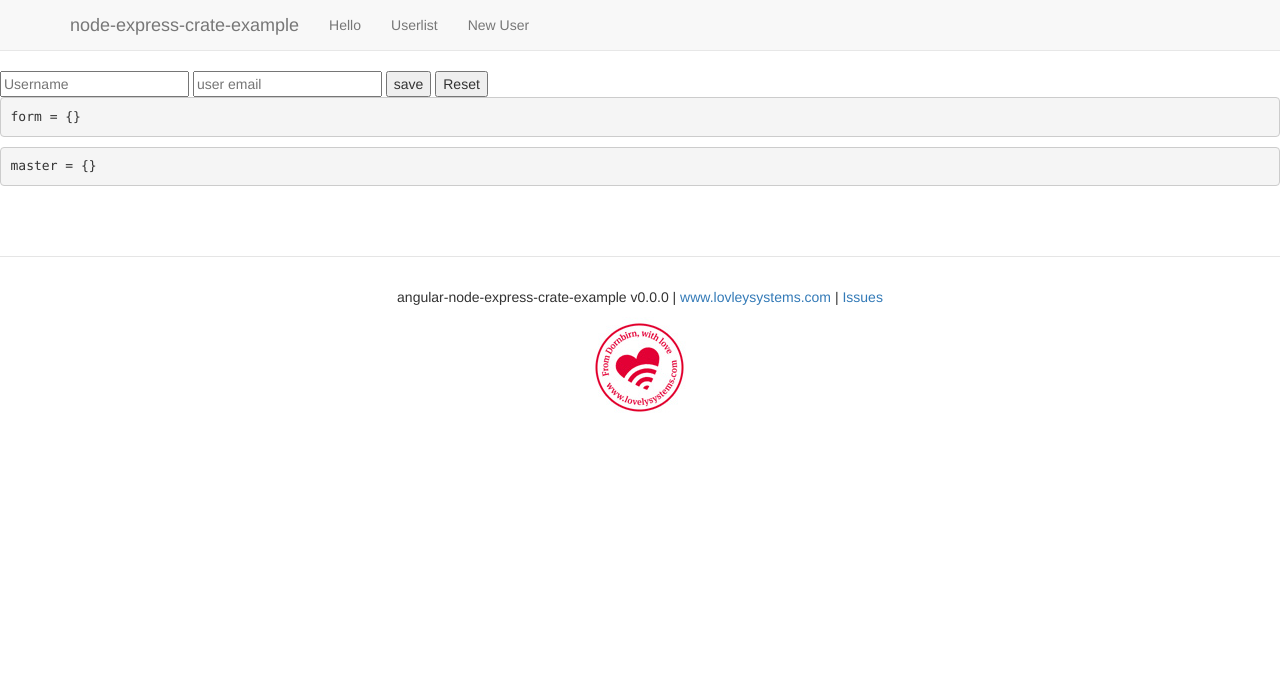
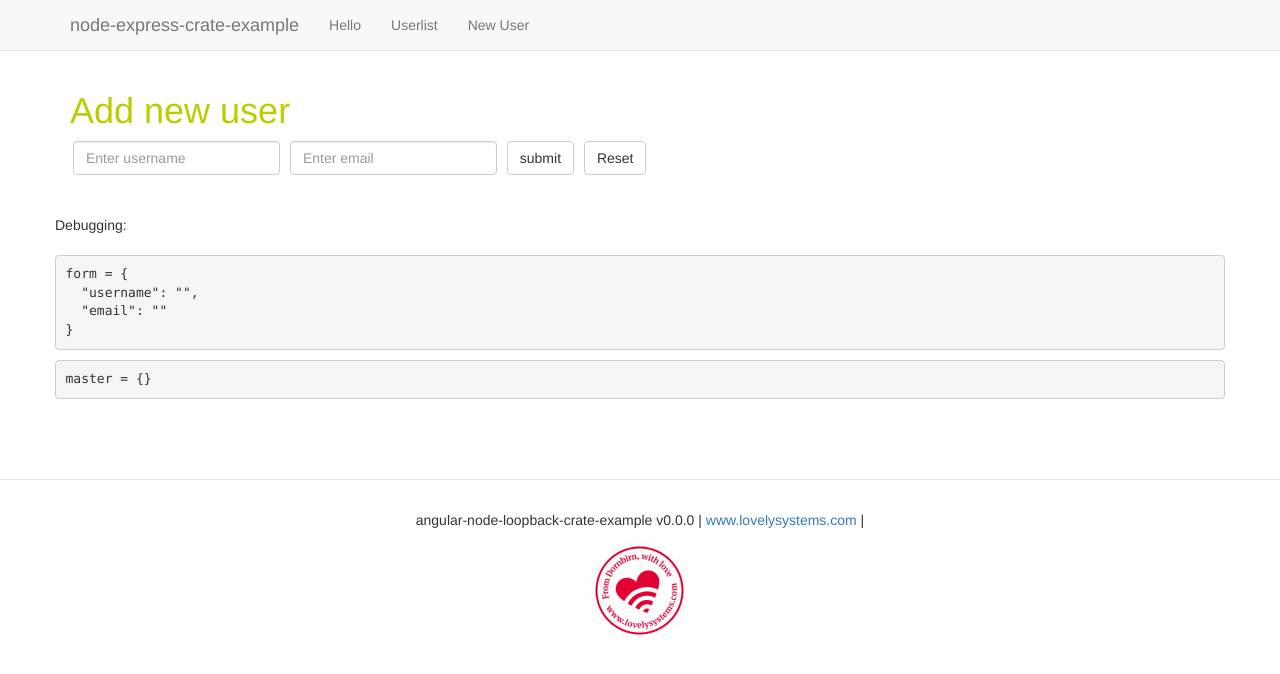
Before and after one commit to schwendinger/node-loopback-crate-example, a website: page client/index.html at #/newuser in a window 1280 px wide. Drawn offline with Linux system fonts and the light colour scheme.

Commit message:
styling part II

```diff
--- a/client/index.html
+++ b/client/index.html
@@ -53,9 +53,9 @@
   <!-- footer -->
   <footer class="footer">
     <div class="container">
-      <p>angular-node-express-crate-example v0.0.0 |
-      <a href="https://lovelysystems.com/">www.lovleysystems.com</a> |
-      <a href="https://github.com/DaftMonk/generator-angular-fullstack/issues?state=open">Issues</a>
+      <p>angular-node-loopback-crate-example v0.0.0 |
+      <a href="https://lovelysystems.com/">www.lovelysystems.com</a> |
+      <!-- <a href="https://github.com/DaftMonk/generator-angular-fullstack/issues?state=open">Issues</a>-->
       </p>
       <p>
         <img src="images/from_dornbirn_with_love.jpg" alt="from dornbirn with love"/>
--- a/client/js/controllers.js
+++ b/client/js/controllers.js
@@ -28,11 +28,10 @@ angular.module('myApp.controllers', [])
         $scope.save = function(user) {
             $scope.master = angular.copy(user);
             $scope.person = Person.create(user);
-            //$scope.person.$save();
             $scope.reset();
         };
         $scope.reset = function() {
-            $scope.user = angular.copy($scope.master);
+            $scope.user = {username:'', email:''}; //angular.copy($scope.master);
         };
         $scope.reset();
     }])
--- a/client/partials/newuser.html
+++ b/client/partials/newuser.html
@@ -1,10 +1,26 @@
-<div ng-controller="NewuserCtrl">
-  <form novalidate="novalidate" class="simple-form" id="formAddUser">
-    <input id="inputUserName" ng-model="user.username" type="text" placeholder="Username" name="username" />
-    <input id="inputUserEmail" ng-model="user.email" type="text" placeholder="user email" name="useremail" />
-    <button ng-click="save(user)">save</button>
-    <input type="button" ng-click="reset()" value="Reset" />
-  </form>
-  <pre>form = {{user | json}}</pre>
-  <pre>master = {{master | json}}</pre>
+
+<div class="container nice-color">
+  <div class="row">
+    <div class="col-lg-12">
+      <h1>Add new user</h1>
+      <form novalidate="novalidate" id="formAddUser" class="form-inline">
+        <div class="form-group">
+          <label for="inputUsername" class="sr-only">username</label>
+          <input id="inputUserName" ng-model="user.username" type="text" placeholder="Enter username" name="username" class="form-control"/>
+        </div>
+        <div class="form-group">
+          <label for="inputUseremail" class="sr-only">useremail</label>
+          <input id="inputUserEmail" type="email" ng-model="user.email" placeholder="Enter email" name="useremail" class="form-control"/>
+        </div>
+        <button id="btnSubmit" ng-click="save(user)" class="btn btn-default">submit</button>
+        <input type="button" ng-click="reset()" value="Reset" class="btn btn-default" />
+      </form>
+    </div>
+  </div>
+  <div class="row">
+    <br /><br />
+    Debugging: <br/><br />
+    <pre>form = {{user | json}}</pre>
+    <pre>master = {{master | json}}</pre>
+  </div>
 </div>
```
Also changed, not shown: client/partials/userlist.html (+35 -8 lines).
